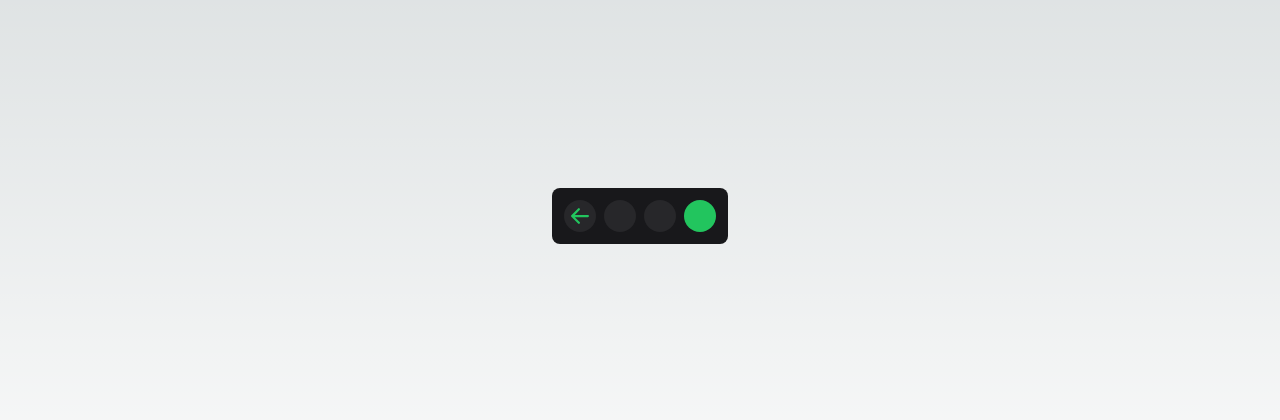
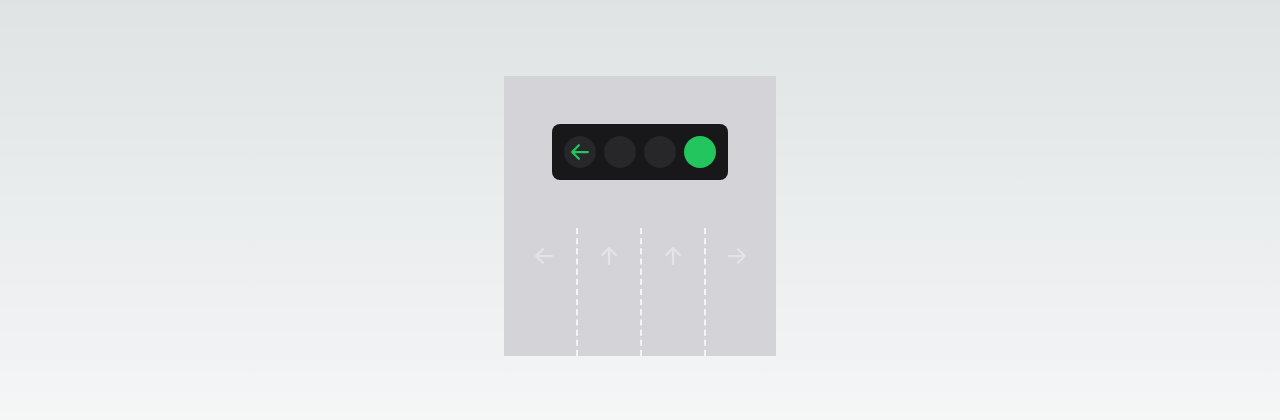
Before and after one commit to cdonohue/traffic-intersection, a Next.js app: page / in a window 1280 px wide. Shown: the part 184-604 px from the top of the page. Built offline with nearby package versions, Linux system fonts and the light colour scheme.

Commit message:
Add street and lanes to TrafficLight

```diff
--- a/components/TrafficLight.tsx
+++ b/components/TrafficLight.tsx
@@ -1,4 +1,8 @@
-import { ArrowLeftIcon } from '@heroicons/react/16/solid'
+import {
+  ArrowLeftIcon,
+  ArrowRightIcon,
+  ArrowUpIcon,
+} from '@heroicons/react/16/solid'
 
 type Props = {
   straightState: 'stop' | 'caution' | 'go'
@@ -10,11 +14,21 @@ export default function TrafficLight({
   turnState = 'stop',
 }: Props) {
   return (
-    <div className="bg-zinc-900 p-3 rounded-lg flex gap-2">
-      <ArrowLight state={turnState} />
-      <SolidLight color="red" isOn={straightState === 'stop'} />
-      <SolidLight color="yellow" isOn={straightState === 'caution'} />
-      <SolidLight color="green" isOn={straightState === 'go'} />
+    <div className="flex flex-col items-center bg-zinc-300">
+      <div className="p-12">
+        <div className="bg-zinc-900 p-3 rounded-lg inline-flex gap-2">
+          <ArrowLight state={turnState} />
+          <SolidLight color="red" isOn={straightState === 'stop'} />
+          <SolidLight color="yellow" isOn={straightState === 'caution'} />
+          <SolidLight color="green" isOn={straightState === 'go'} />
+        </div>
+      </div>
+      <Street>
+        <Lane direction="left" />
+        <Lane direction="straight" />
+        <Lane direction="straight" />
+        <Lane direction="right" />
+      </Street>
     </div>
   )
 }
@@ -67,3 +81,33 @@ function ArrowLight({ state }: ArrowLightProps) {
     </div>
   )
 }
+
+function Street({ children }: { children: React.ReactNode }) {
+  return (
+    <div className="flex divide-x-2 divide-zinc-100 divide-dashed">
+      {children}
+    </div>
+  )
+}
+
+function Lane({
+  direction = 'straight',
+}: {
+  direction: 'left' | 'straight' | 'right'
+}) {
+  return (
+    <div className="p-4 grid grid-rows-4 w-16">
+      <div className="flex items-center justify-center">
+        {direction === 'left' ? (
+          <ArrowLeftIcon className="w-6 h-6 text-zinc-200" />
+        ) : null}
+        {direction === 'straight' ? (
+          <ArrowUpIcon className="w-6 h-6 text-zinc-200" />
+        ) : null}
+        {direction === 'right' ? (
+          <ArrowRightIcon className="w-6 h-6 text-zinc-200" />
+        ) : null}
+      </div>
+    </div>
+  )
+}
```
